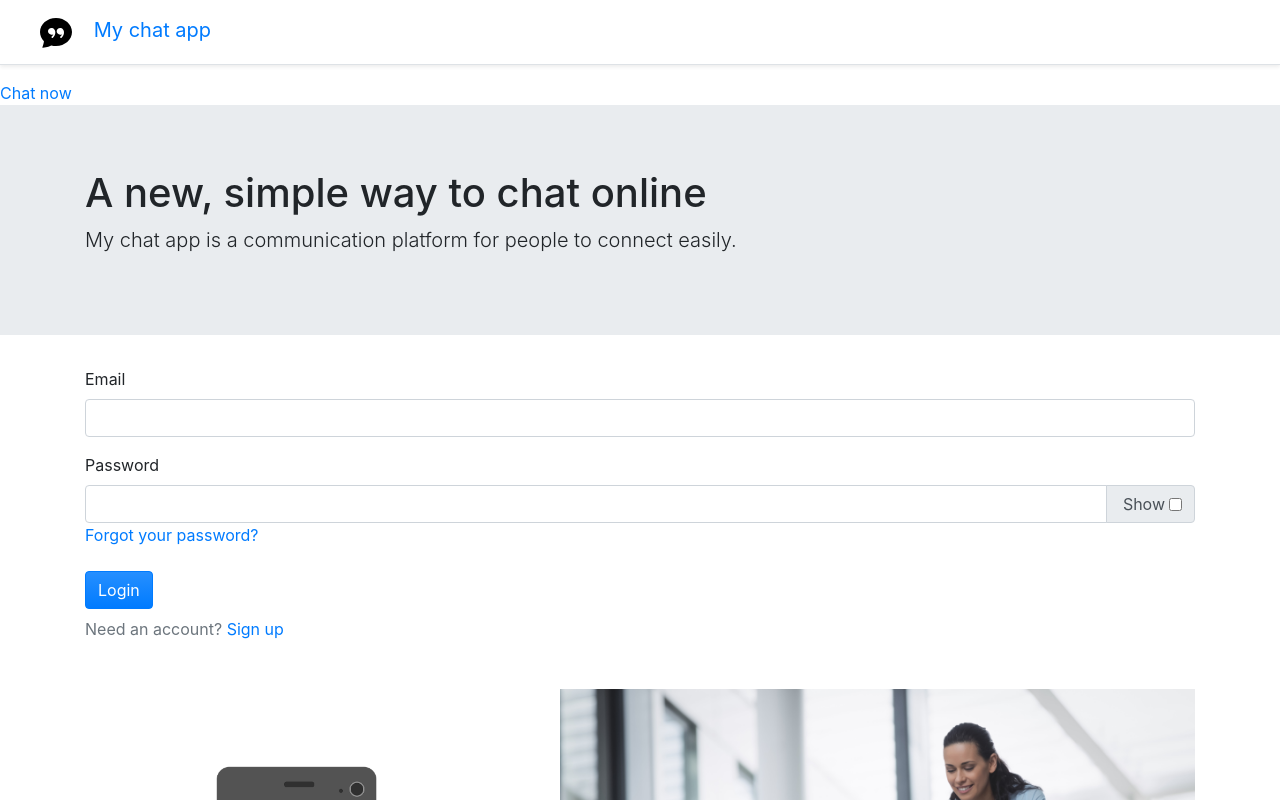
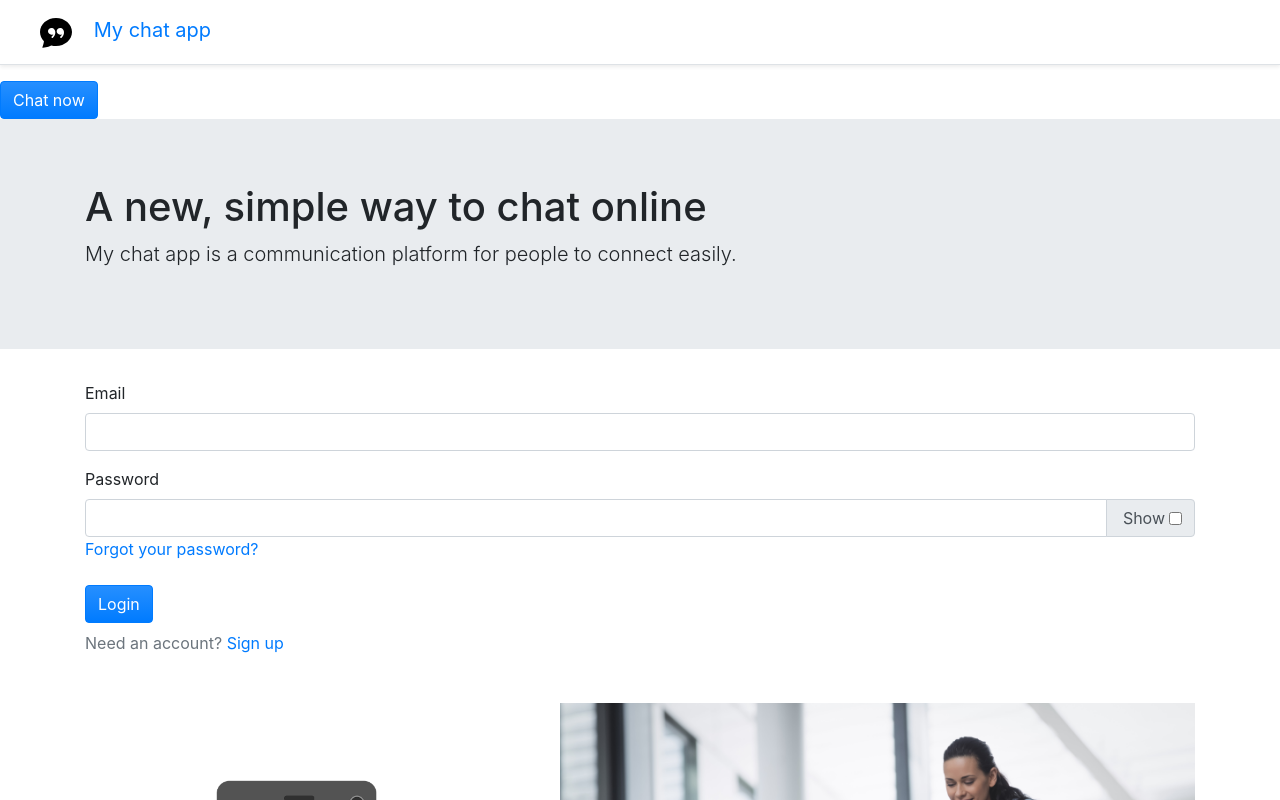
Before and after one commit to valtur11/My-chat-app, a Next.js app in the folder client/: page / in a window 1280 px wide. Shown: the top 800 px of the page. Built offline with nearby package versions, Linux system fonts and the light colour scheme.

Commit message:
Update the chat now button to be bigger

```diff
--- a/client/components/Layout.js
+++ b/client/components/Layout.js
@@ -21,7 +21,7 @@ function Layout({ children, date }) {
       </header>
       <main role = 'main'>
         <Link href='/chat'>
-          <a>Chat now</a>
+          <a><button className='btn btn-primary btn-large'>Chat now</button></a>
         </Link>
         {children}
       </main>
```
